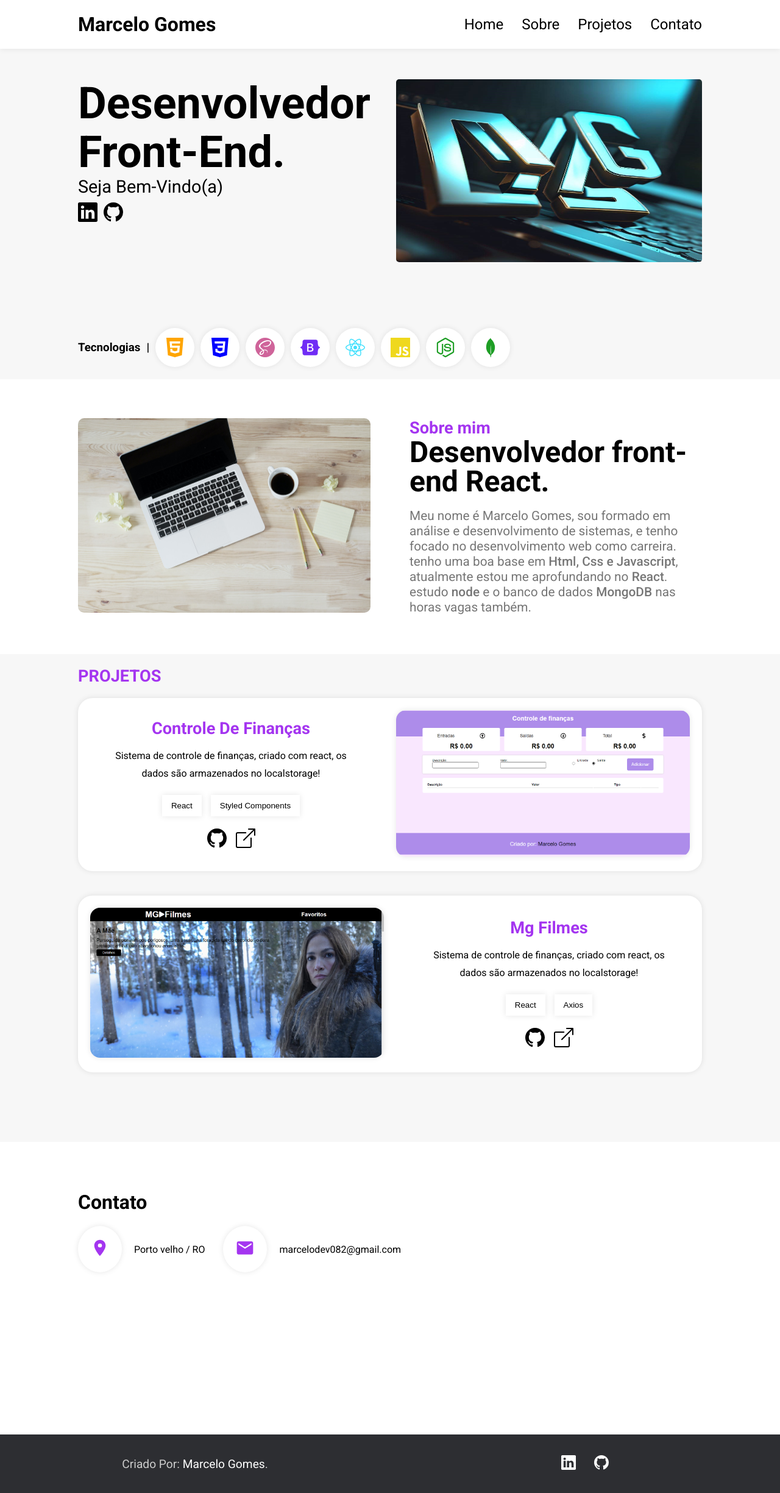
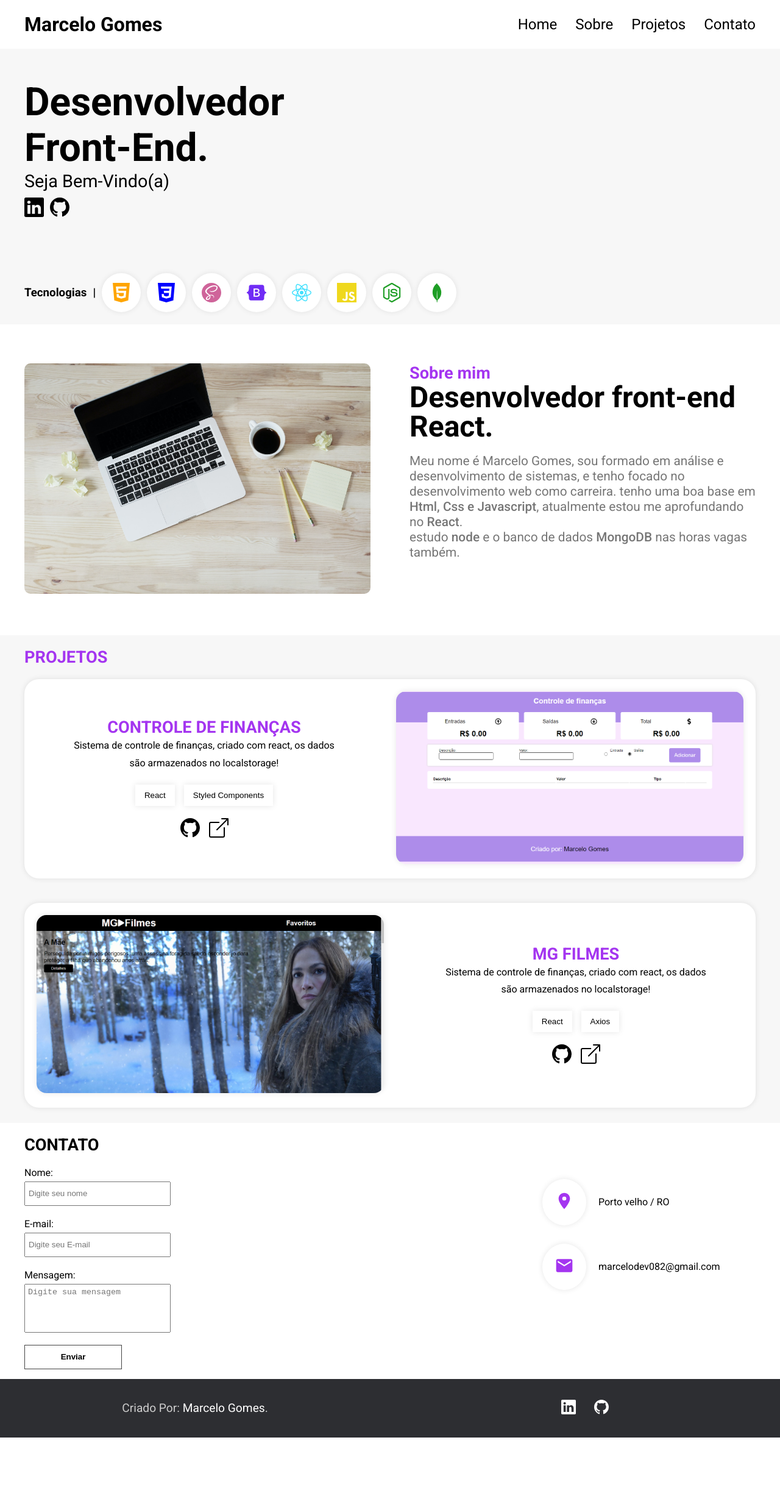
Before and after one commit to Marcelo-gms/portfolio-two, a React (Vite) app: page / in a window 1280 px wide. Shown: the whole page at 61% size. After the commit the page ends 2358 px from the top, so only its background shows below. Built offline with nearby package versions, Linux system fonts and the light colour scheme.

Commit message:
refactoring pages

```diff
--- a/src/components/About/styles.js
+++ b/src/components/About/styles.js
@@ -2,11 +2,13 @@ import styled from "styled-components";
 
 export const MainContainer = styled.div`
   width: 100%;
+  max-width: 1200px;
+  margin: 0 auto;
   background-color: #fff;
 
 `;
 export const CenterContainer = styled.div`
-width: 80%;
+width: 100%;
 margin: 4rem auto;
 display: flex;
 gap: 4rem;
--- a/src/components/Contact/index.jsx
+++ b/src/components/Contact/index.jsx
@@ -7,6 +7,33 @@ const Contact = () => {
     <C.Container id="contact">
       <C.ContainerContent>
         <h1 id="contato">Contato</h1>
+
+        <C.ContainerForm>
+          <form>
+            <label>
+              <span>Nome:</span>
+              <input type="text" name="name" placeholder="Digite seu nome" />
+            </label>
+            <label>
+              <span>E-mail:</span>
+              <input
+                type="email"
+                name="email"
+                placeholder="Digite seu E-mail"
+              />
+            </label>
+
+            <label>
+              <span>Mensagem:</span>
+              <textarea
+                name="message"
+                id="message"
+                placeholder="Digite sua mensagem"
+              ></textarea>
+            </label>
+            <button type="submit">Enviar</button>
+          </form>
+        </C.ContainerForm>
 
         <C.ContainerIcons>
           <ul>
@@ -18,7 +45,9 @@ const Contact = () => {
               <span>Porto velho / RO</span>
             </li>
             <li>
-              <span><MdEmail /></span>
+              <span>
+                <MdEmail />
+              </span>
               <span>marcelodev082@gmail.com</span>
             </li>
           </ul>
--- a/src/components/Contact/styles.js
+++ b/src/components/Contact/styles.js
@@ -1,23 +1,108 @@
 import styled from "styled-components";
-
 
 export const Container = styled.div`
   width: 100%;
   min-height: 50vh;
 
-`
+  @media screen and (max-width: 1200px) {
+    padding: 0 30px;
+  }
+`;
 export const ContainerContent = styled.div`
-width: 80%;
-margin: 5rem auto;
+  width: 100%;
+  max-width: 1200px;
+  margin: 20px auto;
+  display: flex;
+  justify-content: space-between;
+  flex-wrap: wrap;
+  //flex-direction: column;
+  //justify-content: center;
+
+  h1 {
+    width: 100%;
+    margin-bottom: 20px;
+    font-size: 1.7em;
+    text-transform: uppercase;
+  }
+`;
+
+export const ContainerForm = styled.div`
+  //flex: 1;
+  width: 100%;
+  max-width: 350px;
+
+  form {
+    width: 100%;
+    max-width: 300px;
     display: flex;
     flex-direction: column;
-justify-content:center;
+    align-items: flex-start;
+    gap: 20px;
 
-`
+    label {
+      width: 100%;
+      display: flex;
+      flex-direction: column;
+      align-items: flex-start;
+      gap: 5px;
+    }
+
+    input,
+    textarea {
+      width: 80%;
+      max-width: 300px;
+      padding-left: 5px;
+      outline: none;
+
+      span {
+        font-size: 1.2em;
+      }
+    }
+
+    input:focus,
+    textarea:focus {
+      border: 1px solid purple;
+    }
+
+    input {
+      min-height: 3em;
+    }
+
+    textarea {
+      resize: none;
+      min-height: 6em;
+      padding-top: 5px;
+    }
+
+    button {
+      width: 12em;
+      max-width: 300px;
+      height: 3em;
+      border: 1px solid #444;
+      font-weight: bold;
+      background-color: transparent;
+      transition: 0.7s;
+
+      &:hover {
+        background-color: rgba(0, 0, 0, 0.7);
+        color: #f7f7f7;
+      }
+    }
+  }
+`;
+
 export const ContainerIcons = styled.div`
+  //flex: 1;
+  width: 100%;
+  max-width: 350px;
+  display: flex;
+  justify-content: flex-start;
 
-ul{
+  ul {
     display: flex;
+    width: 100%;
+    max-width: 300px;
+    flex-direction: column;
     gap: 30px;
     margin-top: 20px;
     padding: 0;
@@ -28,36 +113,33 @@ ul{
       align-items: center;
       gap: 20px;
       cursor: pointer;
-       transition:0.5s;
+      transition: 0.5s;
 
-       span:first-child{
+      span:first-child {
         border-radius: 50%;
         padding: 20px;
         box-shadow: 0 0 10px rgba(0, 0, 0, 0.1);
-       svg{
+        svg {
           color: #a435f0;
           font-size: 2rem;
         }
       }
 
-    &:hover{
+      &:hover {
         color: #a435f0;
       }
     }
 
-    @media (max-width:768px){
-        flex-direction:column;
+    @media (max-width: 768px) {
+      flex-direction: column;
     }
 
-
-    @media (max-width:375px){
-        li{
+    @media (max-width: 375px) {
+      li {
         flex-direction: column;
       }
     }
-
   }
-
 
   /* ul li span:nth-child(1){
     border-radius: 50%;
@@ -68,6 +150,4 @@ ul{
         font-size: 2rem;
     }
 } */
-
-
-`
+`;
--- a/src/components/Header/index.jsx
+++ b/src/components/Header/index.jsx
@@ -1,44 +1,55 @@
-import * as C from "./styles"
+import * as C from "./styles";
 
-import { useState } from "react"
+import { useState } from "react";
 
-import {AiOutlineMenu, AiOutlineClose} from "react-icons/ai"
+import { AiOutlineMenu, AiOutlineClose } from "react-icons/ai";
 
 function Header() {
-  const [openMenu, setOpeMenu] = useState(false)
+  const [openMenu, setOpeMenu] = useState(false);
 
-  const handleMenu = ()=>{
-    setOpeMenu(!openMenu)
+  const handleMenu = () => {
+    setOpeMenu(!openMenu);
+  };
+
+  const handleClickLink = (e) => {
+    if (e.target.nodeName === "A" || e.target.nodeName === "LI") {
+      console.log(e.target.nodeName);
+      setOpeMenu(!openMenu);
     }
-
-  const handleClickLink = (e)=>{
-    if(e.target.nodeName === "A" || e.target.nodeName === "LI"){
-      console.log(e.target.nodeName)
-      setOpeMenu(!openMenu)
-    }
-  }
+  };
 
   return (
     <C.Container>
+      <C.ContainerCenter>
         <C.BoxLogo>
-    <a href="#"><h3>Marcelo Gomes</h3></a>
+          <a href="#">
+            <h3>Marcelo Gomes</h3>
+          </a>
         </C.BoxLogo>
 
         <C.BoxIconMobile>
           <AiOutlineMenu onClick={handleMenu} />
         </C.BoxIconMobile>
 
-
         <C.BoxListMenu open={openMenu} onClick={handleClickLink}>
           <AiOutlineClose onClick={handleMenu} />
 
-      <li><a href="#home">Home</a></li>
-      <li><a href="#about">Sobre</a></li>
-      <li><a href="#projects">Projetos</a></li>
-      <li><a href="#contact">Contato</a></li>
+          <li>
+            <a href="#home">Home</a>
+          </li>
+          <li>
+            <a href="#about">Sobre</a>
+          </li>
+          <li>
+            <a href="#projects">Projetos</a>
+          </li>
+          <li>
+            <a href="#contact">Contato</a>
+          </li>
         </C.BoxListMenu>
+      </C.ContainerCenter>
     </C.Container>
-  )
+  );
 }
 
-export default Header
+export default Header;
--- a/src/components/Header/styles.js
+++ b/src/components/Header/styles.js
@@ -1,67 +1,79 @@
 import styled from "styled-components";
-
 
 export const Container = styled.header`
   width: 100%;
-min-height: 80px;
-height: auto;
+  height: 10vh;
   display: flex;
   justify-content: space-between;
-padding: 0 10%;
+  align-items: center;
+  background-color: #fff;
+  box-shadow: 0 0 10px rgba(0, 0, 0, 0.09);
+
+
+
+  /* @media screen and (max-width: 768px) {
+    justify-content: space-between;
+    align-items: center;
+    padding: 0 30px;
+  } */
+`;
+
+export const ContainerCenter = styled.div`
+  width: 100%;
+  max-width: 1200px;
+  margin: 0 auto;
+  display: flex;
+  justify-content: space-between;
   align-items: center;
   position: sticky;
   top: 0;
   z-index: 5;
-background-color: #fff;
-box-shadow: 0 0 10px rgba(0,0,0,.09);
 
-@media screen and (max-width:768px) {
-    justify-content: space-between;
-    align-items: center;
+  @media screen and (max-width: 1200px) {
     padding: 0 30px;
-
   }
-`
+`;
 export const BoxLogo = styled.div`
-h3{
+  h3 {
     font-size: 2em;
     transition: all 0.5s;
     cursor: pointer;
 
-    &:hover{
+    &:hover {
       color: #a435f0;
     }
+
+    @media screen and (max-width: 375px) {
+
+      font-size: 1.5em;
+
   }
-
-
-`
+  }
+`;
 export const BoxIconMobile = styled.div`
   display: none;
-svg{
+  svg {
     font-size: 1.3em;
   }
 
-@media screen and (max-width:768px) {
+  @media screen and (max-width: 768px) {
     display: block;
-
   }
-
-
-`
+`;
 export const BoxListMenu = styled.ul`
   display: flex;
   gap: 30px;
 
-svg{
+  svg {
     display: none;
   }
 
-li{
+  li {
     font-size: 1.5em;
   }
 
-@media screen and (max-width:768px) {
-    display: ${({open})=> open ? "flex" : "none"};
+  @media screen and (max-width: 768px) {
+    display: ${({ open }) => (open ? "flex" : "none")};
     flex-direction: column;
     position: absolute;
     top: 0;
@@ -75,14 +87,12 @@ li{
     justify-content: center;
     padding: 50px 0;
 
-    svg{
+    svg {
       display: block;
       font-size: 1.3em;
       position: absolute;
       right: 30px;
       top: 30px;
     }
-
   }
-
-`
+`;
--- a/src/components/Home/Home.jsx
+++ b/src/components/Home/Home.jsx
@@ -16,16 +16,11 @@ const Home = () => {
   return (
     <C.MainContainer id="home">
       <C.CenterContainer>
-        <C.ImageContainer>
-          <div>
-            <img src="/mg-home2.jpeg" alt="author" />
-          </div>
-        </C.ImageContainer>
+
         <C.TextContainer>
-          <h1>Desenvolvedor front-end.</h1>
-          <p>
-          Seja Bem-Vindo(a)
-          </p>
+          <h1>Desenvolvedor</h1>
+          <h1>front-end.</h1>
+          <p>Seja Bem-Vindo(a)</p>
 
           <C.SocialContainer>
             <a
--- a/src/components/Home/HomeStyles.jsx
+++ b/src/components/Home/HomeStyles.jsx
@@ -9,108 +9,57 @@ export const MainContainer = styled.div`
   gap: 40px;
   position: relative;
 
-
   @media (max-width: 900px) {
   }
 `;
 
 export const CenterContainer = styled.div`
-  max-width: 80%;
+  width: 100%;
+  max-width: 1200px;
+  margin: 0 auto;
 
-  margin: 0 auto;
-  display: flex;
-  flex-direction: row-reverse;
-  gap: 20px;
-
-  @media (max-width: 900px) {
+  @media screen and (max-width: 1200px) {
     width: 100%;
-    flex-direction:column;
-
-  }
-`;
-
-export const ImageContainer = styled.div`
-  width: 90%;
-  margin: 0 auto;
-  flex: 1;
-
-  div {
-    width: 100%;
-    margin: 0 auto;
-  }
-
-  img {
-    width: 100%;
-    max-height: 300px;
-    /* height: auto; */
-    border-radius: 5px;
-  }
-
-  @media (max-width: 900px) {
-    width: 100%;
+    padding: 0 30px;
+    //flex-direction: column;
   }
 `;
 
 export const TextContainer = styled.div`
   width: 100%;
-  flex: 1;
   display: flex;
   flex-direction: column;
 
   h1 {
-    font-size: 4.5rem;
-      line-height: 5rem;
+    font-size: 4rem;
     text-transform: capitalize;
   }
 
   p {
     font-size: 1.8rem;
-    line-height: 2rem;
   }
 
-  @media (max-width: 900px) {
-    text-align: center;
+  @media (max-width: 500px) {
+      h1{
+        font-size: 3em;
+      }
 
-    h1 {
+      p{
+        font-size: 1.7em;
+      }
+  }
 
-      font-size: 5rem;
-        line-height: 5rem;
-    }
+  @media (max-width: 375px) {
+      h1{
+        font-size: 2.4em;
+      }
 
-    p {
-      font-size: 1.8rem;
-    }
+      p{
+        font-size: 1.3em;
+      }
   }
-  @media (max-width: 768px){
 
-    h1 {
-      font-size: 4.3rem;
-      line-height: 4rem;
-    }
 
-    p {
-      font-size: 1.3rem;
-    }
-
-  }
-  @media (max-width: 517px) {
-    text-align: center;
-
-    h1 {
-      font-size: 3.5rem;
-      line-height: 3.5rem;
-    }
-
-    p {
-      font-size: 1.3rem;
-    }
-  }
-  @media (max-width: 420px) {
-    h1 {
-      font-size: 2.5rem;
-
-    }
-  }
 `;
 
 export const SocialContainer = styled.div`
@@ -120,7 +69,7 @@ export const SocialContainer = styled.div`
   gap: 10px;
 
   svg {
-    font-size: 2rem;
+    font-size: 2em;
     transition: all 0.5s;
 
     &:hover {
@@ -128,22 +77,19 @@ export const SocialContainer = styled.div`
     }
   }
 
-  @media (max-width: 900px) {
-    justify-content: center;
-  }
   @media (max-width: 500px) {
-    justify-content: center;
+    // justify-content: center;
 
     svg {
-      font-size: 1.5rem;
+
     }
   }
 `;
 
-
 export const StackContainer = styled.div`
-  width: 80%;
-  margin: 4rem auto 0;
+  width: 100%;
+  max-width: 1200px;
+  margin: 3em auto 0;
   display: flex;
   align-items: center;
 
@@ -180,52 +126,44 @@ export const StackContainer = styled.div`
       }
     }
   }
+  @media screen and (max-width: 1200px) {
+    padding: 0 30px;
+  }
 
-  @media (max-width: 900px) {
-    width: calc(100% - 2px);
-    flex-direction: column;
+  @media screen and (max-width: 992px) {
     flex-wrap: wrap;
-    margin: 0 auto;
-   gap: 10px;
+    gap: 1em;
 
     h3 {
-      border-bottom: 1px solid rgba(0, 0, 0, 0.5);
+      width: 100%;
 
       &::after {
         content: "";
       }
     }
+  }
 
+  @media screen and (max-width: 768px) {
+    margin: 2em auto 0;
     ul {
-
-
-      justify-content: center;
-      align-items: center;
       flex-wrap: wrap;
-      margin: 0 auto;
-      padding: 0;
+      justify-content: flex-start;
 
       li {
+        // flex: 1;
+      }
+    }
+  }
+  @media screen and (max-width: 375px) {
+    ul {
+      li {
+        width: 3.5em;
+        height: 3.5em;
 
         svg {
+          font-size: 1.5em;
         }
       }
     }
   }
-
-  /* @media (max-width: 500px) {
-    margin: 0 auto;
-    ul {
-      flex-wrap: wrap;
-
-      li {
-        height: 3.5rem;
-        width: 3.5rem;
-
-        svg {
-          font-size: 1.5rem;
-        }
-      }
-    }
-  } */
 `;
--- a/src/components/ProjectCard/index.jsx
+++ b/src/components/ProjectCard/index.jsx
@@ -3,8 +3,6 @@ import * as C from "./styles";
 import { BsBoxArrowUpRight, BsGithub } from "react-icons/bs";
 
 const ProjectCard = ({project}) => {
-  console.log(project)
-
   return (
   <>
    {project && (
@@ -21,7 +19,7 @@ const ProjectCard = ({project}) => {
       </C.ContainerText>
 
       <C.ContainerStack>
-        {project.stack && project.stack.map(name =>  <button>{name}</button>)}
+        {project.stack && project.stack.map(name =>  <button key={name}>{name}</button>)}
       </C.ContainerStack>
 
       <C.ContainerLinks>
--- a/src/components/ProjectCard/styles.js
+++ b/src/components/ProjectCard/styles.js
@@ -1,7 +1,8 @@
 import styled from "styled-components";
 
 export const Container = styled.div`
-  width: 80%;
+  width: 100%;
+  min-height: 300px;
   margin: 20px auto;
   display: flex;
   box-shadow: 0 0 10px rgba(0, 0, 0, 0.1);
@@ -10,12 +11,10 @@ export const Container = styled.div`
 
   flex-direction: ${(props) => (props.reverse ? "row-reverse" : "row")};
 
-  @media (max-width: 1024px) {
+  @media screen and (max-width: 1024px) {
     flex-direction: column;
   }
-  @media (max-width: 500px) {
-    width: 80%;
-  }
+
 `;
 export const Image = styled.div`
   flex: 1;
@@ -53,6 +52,7 @@ export const ContainerText = styled.div`
   h1 {
     margin-bottom: 15px;
     text-transform: capitalize;
+    font-size: 1.7em;
   }
 
   p {
--- a/src/components/Projects/index.jsx
+++ b/src/components/Projects/index.jsx
@@ -1,37 +1,47 @@
-import * as C from "./styles"
+import * as C from "./styles";
 
-import ProjectCard from "../ProjectCard"
-
+import ProjectCard from "../ProjectCard";
 
 const Projects = () => {
-
   const projects = [
     {
-      id:1,
-      reverse:true,
-      name:"controle de finanças",
-      description:"sistema de controle de finanças, criado com react, os dados são armazenados no localstorage!",
-      stack:["React", "styled components"],
-      links:["https://github.com/Marcelo-gms/controle-de-financas", "https://mgfinance.netlify.app/"],
-      pathImg:"project-finance.png"
+      id: 1,
+      reverse: true,
+      name: "controle de finanças",
+      description:
+        "sistema de controle de finanças, criado com react, os dados são armazenados no localstorage!",
+      stack: ["React", "styled components"],
+      links: [
+        "https://github.com/Marcelo-gms/controle-de-financas",
+        "https://mgfinance.netlify.app/",
+      ],
+      pathImg: "project-finance.png",
     },
     {
-      id:2,
-      reverse:false,
-      name:"mg filmes",
-      description:"sistema de controle de finanças, criado com react, os dados são armazenados no localstorage!",
-      stack:["React", "Axios"],
-      links:["https://github.com/Marcelo-gms/mg-filmes", "https://mgfilmes.netlify.app/"],
-      pathImg:"project-movie.png"
+      id: 2,
+      reverse: false,
+      name: "mg filmes",
+      description:
+        "sistema de controle de finanças, criado com react, os dados são armazenados no localstorage!",
+      stack: ["React", "Axios"],
+      links: [
+        "https://github.com/Marcelo-gms/mg-filmes",
+        "https://mgfilmes.netlify.app/",
+      ],
+      pathImg: "project-movie.png",
     },
-  ]
+  ];
   return (
     <C.Container id="projects">
-      <h1>Projetos</h1>
+      <div className="centerContent">
+        <h1>Projetos</h1>
 
-     {projects.map(project => <ProjectCard key={project.id} project={project}/>)}
+        {projects.map((project) => (
+          <ProjectCard key={project.id} project={project} />
+        ))}
+      </div>
     </C.Container>
-  )
-}
+  );
+};
 
-export default Projects
+export default Projects;
--- a/src/components/Projects/styles.js
+++ b/src/components/Projects/styles.js
@@ -1,23 +1,28 @@
 import styled from "styled-components";
 
 export const Container = styled.div`
+  width: 100%;
+  background-color: #f7f7f7;
 
+  .centerContent {
     width: 100%;
+    max-width: 1200px;
+    margin: 0 auto;
     display: flex;
     flex-direction: column;
     min-height: 100vh;
-background-color: #f7f7f7;
     padding-top: 20px;
 
-
-h1{
-    width: 80%;
+    h1 {
+      width: 100%;
       margin: 0 auto;
       font-size: 1.7rem;
       color: #a435f0;
-    text-transform:uppercase;
-
+      text-transform: uppercase;
     }
 
-
-`
+    @media screen and (max-width: 1200px) {
+      padding: 20px 30px 0;
+    }
+  }
+`;
```
Lines whose indentation alone changed are shown as unchanged.
